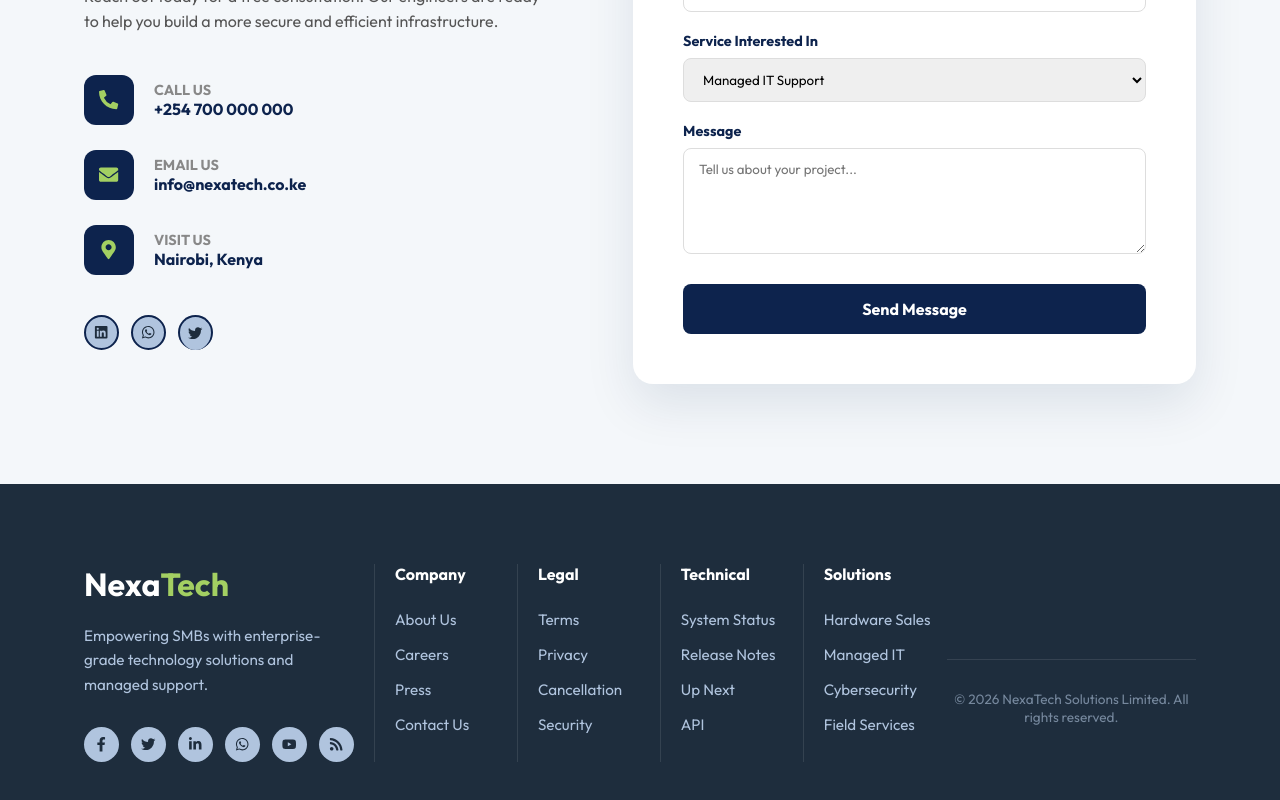
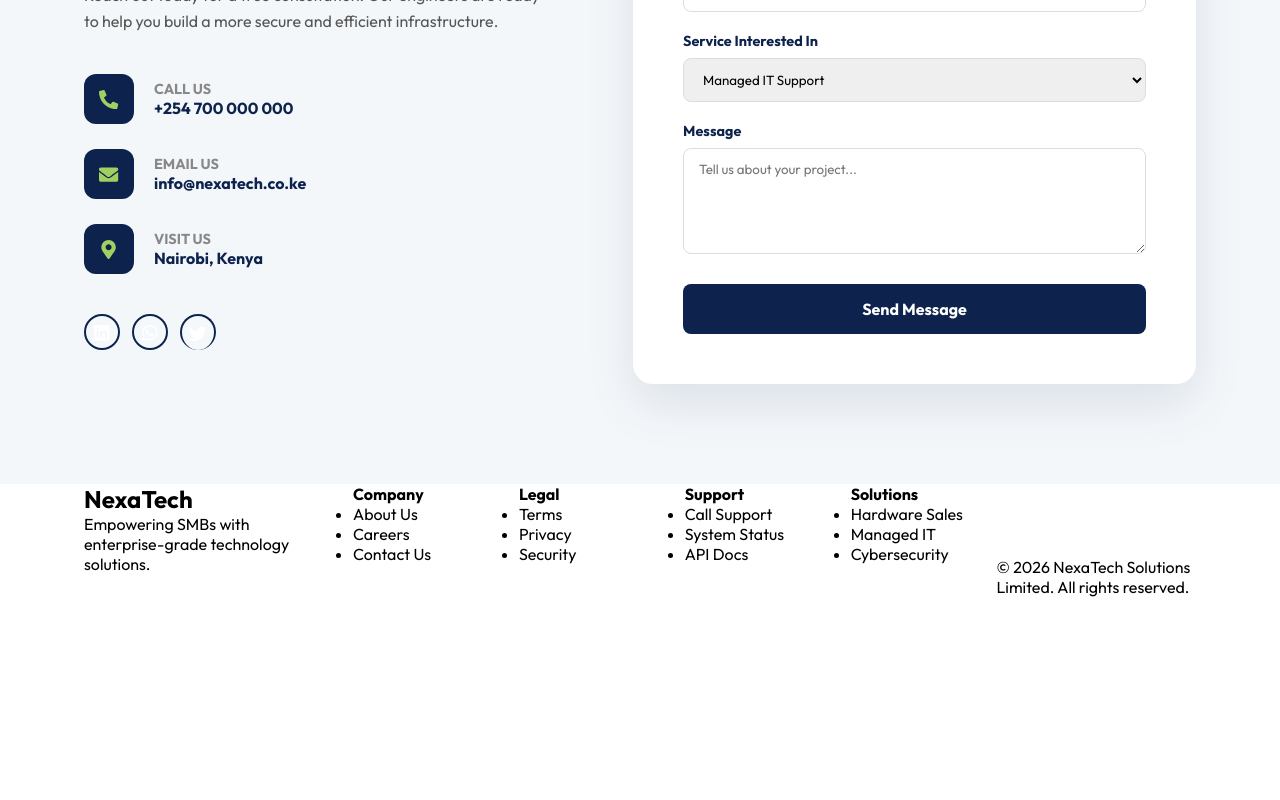
Before and after one commit to Inferno-cmd/Alvion-Consultancy-Group, a React (Vite) app: page / in a window 1280 px wide. Shown: the part 4905-5705 px from the top of the page. After the commit the page ends 5575 px from the top, so only its background shows below. Built offline with nearby package versions, Linux system fonts and the light colour scheme.

Commit message:
update Footer and add LegalModal component

```diff
--- a/src/components/Footer/Footer.css
+++ b/src/components/Footer/Footer.css
@@ -1,91 +1,37 @@
-.footer-main {
-    background-color: #1e2d3d; /* Matches the deep blue of your reference */
-    color: #ffffff;
-    padding: 80px 0 40px 0;
-    font-family: 'Inter', sans-serif;
-}
-
 .footer-sitemap {
     display: grid;
     grid-template-columns: 1.5fr 1fr 1fr 1fr 1fr;
     gap: 20px;
+    padding-bottom: 40px;
 }
 
-/* Column Borders (The thin white lines between sections) */
+/* Thin vertical dividers between columns as per reference */
 .footer-col:not(:last-child) {
     border-right: 1px solid rgba(255, 255, 255, 0.1);
     padding-right: 20px;
 }
 
-.footer-col h4 {
-    color: #ffffff;
-    font-size: 1rem;
-    font-weight: 700;
-    margin-bottom: 25px;
-    text-transform: capitalize;
-}
-
-.footer-col ul {
-    list-style: none;
-    padding: 0;
-}
-
-.footer-col ul li {
-    margin-bottom: 15px;
-}
-
-.footer-col ul li a {
-    color: #b0c4de;
-    text-decoration: none;
-    font-size: 0.95rem;
-    transition: color 0.2s ease;
-}
-
-.footer-col ul li a:hover {
-    color: #ffffff;
-}
-
-/* Brand Section */
-.footer-logo { font-size: 2rem; margin-bottom: 20px; }
-.footer-logo span { color: #a3cf62; }
-.brand-info p {
-    color: #b0c4de;
-    font-size: 0.95rem;
-    line-height: 1.6;
-    margin-bottom: 30px;
-    max-width: 250px;
-}
-
-/* Social Media Icons */
 .social-links-row {
     display: flex;
     gap: 12px;
+    margin-top: 20px;
 }
 
 .social-links-row a {
-    width: 35px;
-    height: 35px;
-    background: #b0c4de;
-    color: #1e2d3d;
+    width: 36px;
+    height: 36px;
+    background: rgba(255, 255, 255, 0.1);
+    color: white;
     border-radius: 50%;
     display: flex;
     align-items: center;
     justify-content: center;
-    font-size: 0.9rem;
+    text-decoration: none;
     transition: 0.3s;
 }
 
 .social-links-row a:hover {
-    background: #a3cf62;
+    background: #a3cf62; /* Nexa Green */
+    color: #1e2d3d;
     transform: translateY(-3px);
 }
-
-/* Bottom Copyright Bar */
-.footer-bottom-bar {
-    margin-top: 60px;
-    padding-top: 30px;
-    border-top: 1px solid rgba(255, 255, 255, 0.1);
-    text-align: center;
-    color: rgba(176, 196, 222, 0.6);
-    font-size: 0.85rem;
-}
--- a/src/components/Footer/Footer.jsx
+++ b/src/components/Footer/Footer.jsx
@@ -1,7 +1,15 @@
 import React, { useState } from 'react';
 import './Footer.css';
 import LegalModal from "./LegalModal";
-import { FaLinkedinIn, FaWhatsapp, FaTwitter, FaFacebookF, FaYoutube, FaRss } from 'react-icons/fa';
+import {
+  FaLinkedinIn,
+  FaWhatsapp,
+  FaRegEnvelope,
+  FaPhoneAlt,
+  FaFacebookF,
+  FaYoutube,
+  FaXTwitter // Updated to X icon
+} from 'react-icons/fa6'; // Using FontAwesome 6 for X icon
 
 const Footer = () => {
   const [modalConfig, setModalConfig] = useState({ isOpen: false, title: '', content: null });
@@ -9,8 +17,18 @@ const Footer = () => {
   const openLegal = (title, type) => (e) => {
     e.preventDefault();
     const content = type === 'privacy'
-      ? <p>NexaTech Solutions Limited ensures your data is protected with enterprise-grade encryption. We do not share information with third parties.</p>
-      : <p>Engagement with NexaTech services is governed by our standard Managed Service Provider (MSP) and hardware procurement agreements.</p>;
+      ? (
+        <div className="legal-rich-text">
+          <h3>1. Data Protection</h3>
+          <p>NexaTech Solutions Limited ensures your data is protected with enterprise-grade encryption.</p>
+        </div>
+      )
+      : (
+        <div className="legal-rich-text">
+          <h3>1. Service Terms</h3>
+          <p>Engagement is governed by our standard Managed Service Provider agreements.</p>
+        </div>
+      );
     setModalConfig({ isOpen: true, title, content });
   };
 
@@ -19,17 +37,16 @@ const Footer = () => {
       <div className="nx-container">
         <div className="footer-sitemap">
 
-          {/* Column 1: Brand Identity */}
+          {/* Column 1: Brand & Live Socials */}
           <div className="footer-col brand-info">
             <h2 className="footer-logo">Nexa<span>Tech</span></h2>
-            <p>Empowering SMBs with enterprise-grade technology solutions and managed support.</p>
+            <p>Empowering SMBs with enterprise-grade technology solutions.</p>
             <div className="social-links-row">
-              <a href="#"><FaFacebookF /></a>
-              <a href="#"><FaTwitter /></a>
-              <a href="#"><FaLinkedinIn /></a>
-              <a href="#"><FaWhatsapp /></a>
-              <a href="#"><FaYoutube /></a>
-              <a href="#"><FaRss /></a>
+              <a href="https://facebook.com" target="_blank" rel="noreferrer"><FaFacebookF /></a>
+              <a href="https://x.com" target="_blank" rel="noreferrer"><FaXTwitter /></a>
+              <a href="https://linkedin.com" target="_blank" rel="noreferrer"><FaLinkedinIn /></a>
+              <a href="https://wa.me/254740746138" target="_blank" rel="noreferrer"><FaWhatsapp /></a>
+              <a href="mailto:info@nexatech.co.ke"><FaRegEnvelope /></a>
             </div>
           </div>
 
@@ -39,7 +56,6 @@ const Footer = () => {
             <ul>
               <li><a href="#about">About Us</a></li>
               <li><a href="#careers">Careers</a></li>
-              <li><a href="#press">Press</a></li>
               <li><a href="#contact">Contact Us</a></li>
             </ul>
           </div>
@@ -50,38 +66,34 @@ const Footer = () => {
             <ul>
               <li><a href="#" onClick={openLegal('Terms of Service', 'terms')}>Terms</a></li>
               <li><a href="#" onClick={openLegal('Privacy Policy', 'privacy')}>Privacy</a></li>
-              <li><a href="#cancellation">Cancellation</a></li>
               <li><a href="#security">Security</a></li>
             </ul>
           </div>
 
-          {/* Column 4: Technical */}
+          {/* Column 4: Support */}
           <div className="footer-col">
-            <h4>Technical</h4>
+            <h4>Support</h4>
             <ul>
+              <li><a href="tel:+254740746138">Call Support</a></li>
               <li><a href="#status">System Status</a></li>
-              <li><a href="#notes">Release Notes</a></li>
-              <li><a href="#roadmap">Up Next</a></li>
-              <li><a href="#api">API</a></li>
+              <li><a href="#api">API Docs</a></li>
             </ul>
           </div>
 
-          {/* Column 5: Services */}
+          {/* Column 5: Solutions */}
           <div className="footer-col">
             <h4>Solutions</h4>
             <ul>
               <li><a href="#services">Hardware Sales</a></li>
               <li><a href="#services">Managed IT</a></li>
               <li><a href="#services">Cybersecurity</a></li>
-              <li><a href="#services">Field Services</a></li>
             </ul>
           </div>
 
         </div>
 
-        {/* Professional Sub-Footer */}
         <div className="footer-bottom-bar">
-          <p>&copy; {new Date().getFullYear()} NexaTech Solutions Limited. All rights reserved.</p>
+          <p>&copy; 2026 NexaTech Solutions Limited. All rights reserved.</p>
         </div>
       </div>
 
```
